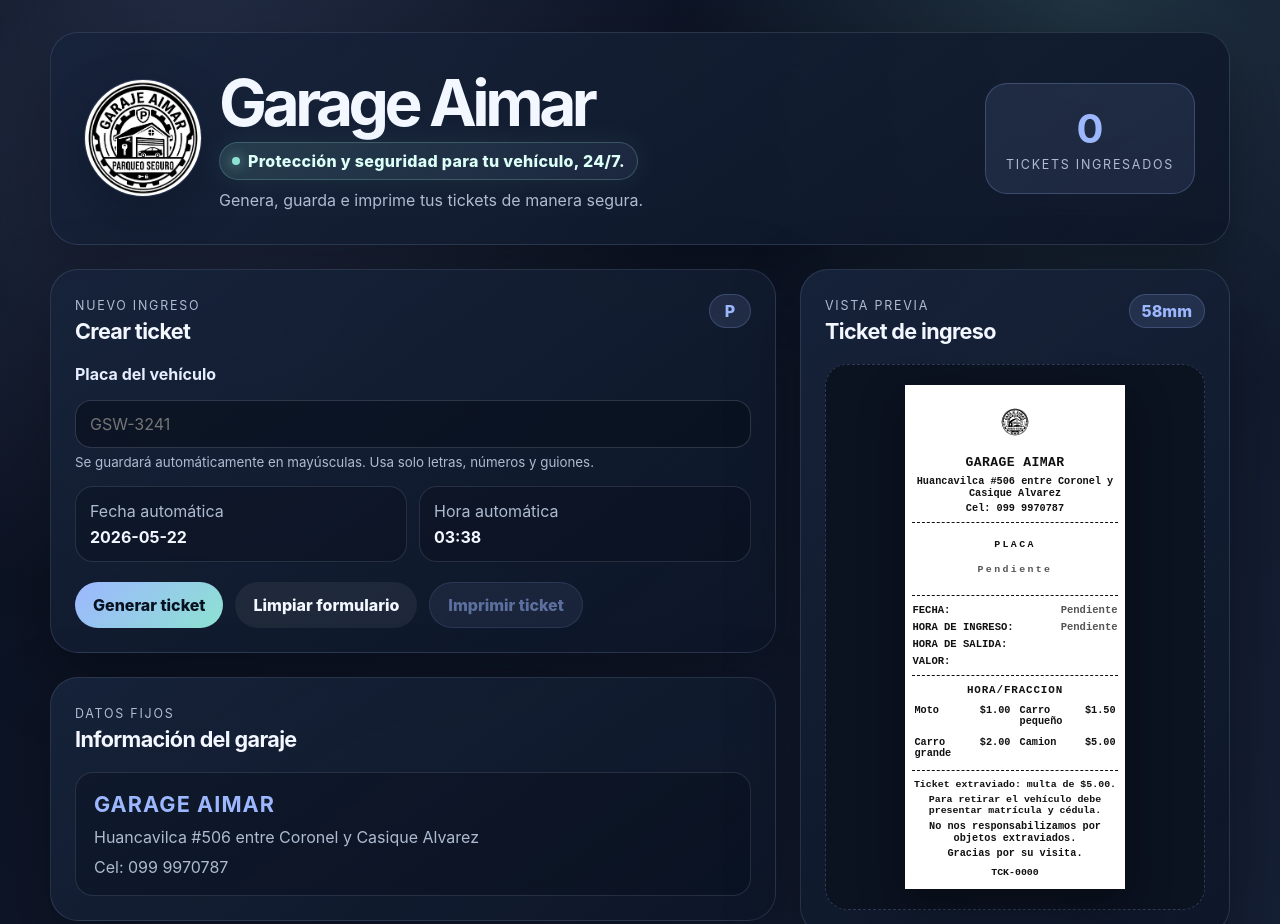
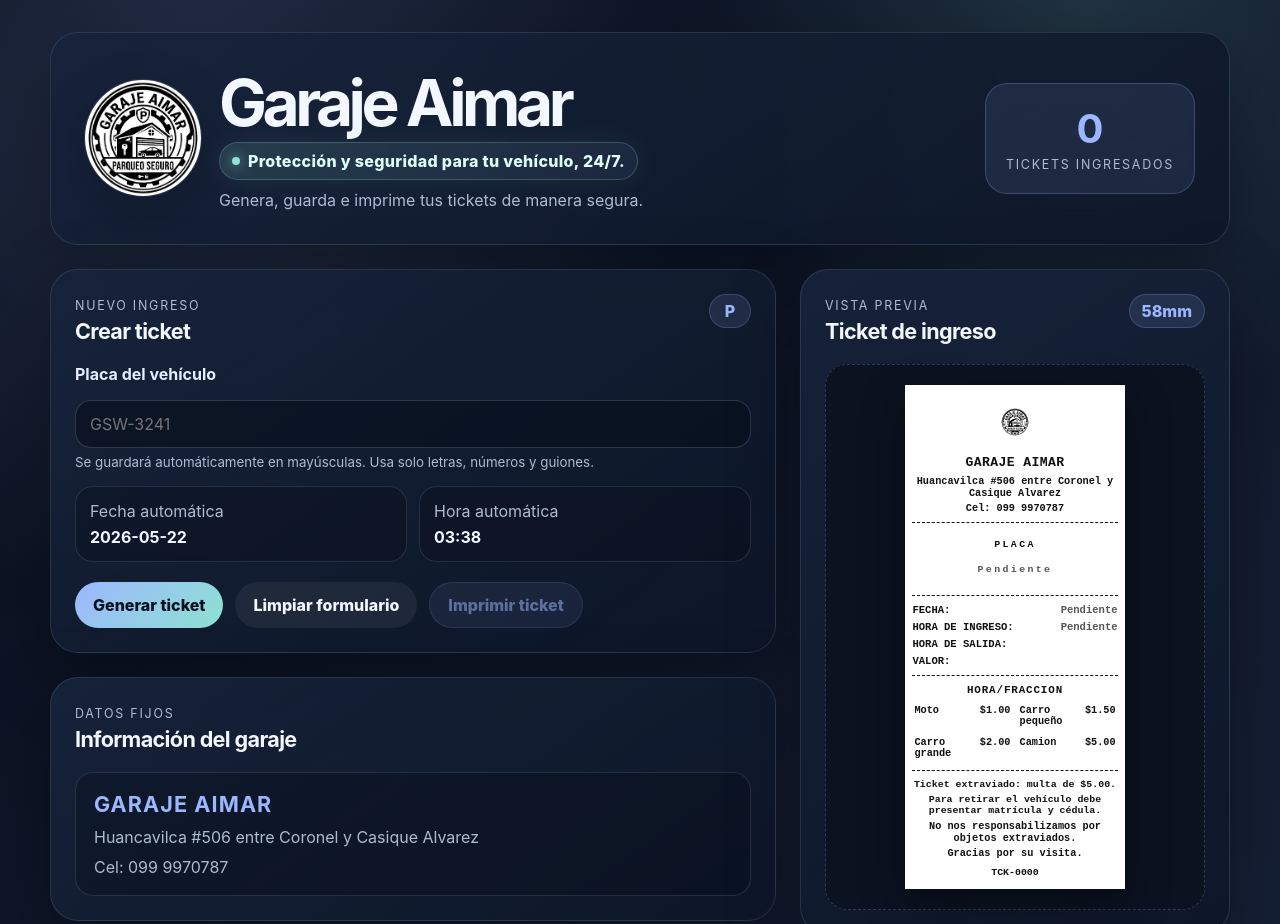
Before and after one commit to lolxx22/Garaje-Aimar, a website built with Vite: page index.html in a window 1280 px wide. Shown: the top 924 px of the page. Built offline with nearby package versions, Linux system fonts and the light colour scheme.

Commit message:
Correct Garaje Aimar spelling

```diff
--- a/index.html
+++ b/index.html
@@ -7,7 +7,7 @@
   <meta name="viewport" content="width=device-width, initial-scale=1.0" />
 
   <!-- Título -->
-  <title>Garage Aimar | Sistema de Tickets POS</title>
+  <title>Garaje Aimar | Sistema de Tickets POS</title>
 
   <!-- Favicon -->
   <link rel="icon" type="image/svg+xml" href="%BASE_URL%logo.svg" />
@@ -15,21 +15,21 @@
   <!-- SEO -->
   <meta
     name="description"
-    content="Sistema profesional de Garage Aimar para generar, guardar e imprimir tickets POS de parqueadero de forma rápida y segura."
+    content="Sistema profesional de Garaje Aimar para generar, guardar e imprimir tickets POS de parqueadero de forma rápida y segura."
   />
 
   <meta
     name="keywords"
-    content="Garage Aimar, tickets POS, parqueadero, garaje, sistema de tickets, impresión térmica, parking"
+    content="Garaje Aimar, tickets POS, parqueadero, garaje, sistema de tickets, impresión térmica, parking"
   />
 
-  <meta name="author" content="Garage Aimar" />
+  <meta name="author" content="Garaje Aimar" />
   <meta name="theme-color" content="#0f172a" />
 
   <!-- Open Graph / Redes Sociales -->
   <meta property="og:locale" content="es_ES" />
   <meta property="og:type" content="website" />
-  <meta property="og:title" content="Garage Aimar | Tickets POS" />
+  <meta property="og:title" content="Garaje Aimar | Tickets POS" />
 
   <meta
     property="og:description"
@@ -38,7 +38,7 @@
 
   <meta property="og:image" content="%BASE_URL%logo.svg" />
   <meta property="og:url" content="/" />
-  <meta property="og:site_name" content="Garage Aimar" />
+  <meta property="og:site_name" content="Garaje Aimar" />
 
   <!-- Compatibilidad -->
   <meta http-equiv="X-UA-Compatible" content="IE=edge" />
--- a/src/app.ts
+++ b/src/app.ts
@@ -39,10 +39,10 @@ export class GarageAimarApp {
       <main class="app-shell">
         <header class="hero-panel">
           <div class="brand-block">
-            <img class="brand-logo" src="${import.meta.env.BASE_URL}logo.jpeg" alt="Logo de Garage Aimar" width="72" height="72" />
+            <img class="brand-logo" src="${import.meta.env.BASE_URL}logo.jpeg" alt="Logo de Garaje Aimar" width="72" height="72" />
             <div>
               <span class="eyebrow"></span>
-              <h1>Garage Aimar</h1>
+              <h1>Garaje Aimar</h1>
               <p class="hero-tagline">Protección y seguridad para tu vehículo, 24/7.</p>
               <p>Genera, guarda e imprime tus tickets de manera segura.</p>
             </div>
--- a/src/data/defaultSettings.ts
+++ b/src/data/defaultSettings.ts
@@ -1,7 +1,7 @@
 import type { GarageSettings } from '../types/settings.types'
 
 export const defaultSettings: GarageSettings = {
-  garageName: 'GARAGE AIMAR',
+  garageName: 'GARAJE AIMAR',
   address: 'Huancavilca #506 entre Coronel y Casique Alvarez',
   phone: '099 9970787',
   ticketWidth: '58mm',
```
Also changed, not shown: README.md, public/logo.svg.
